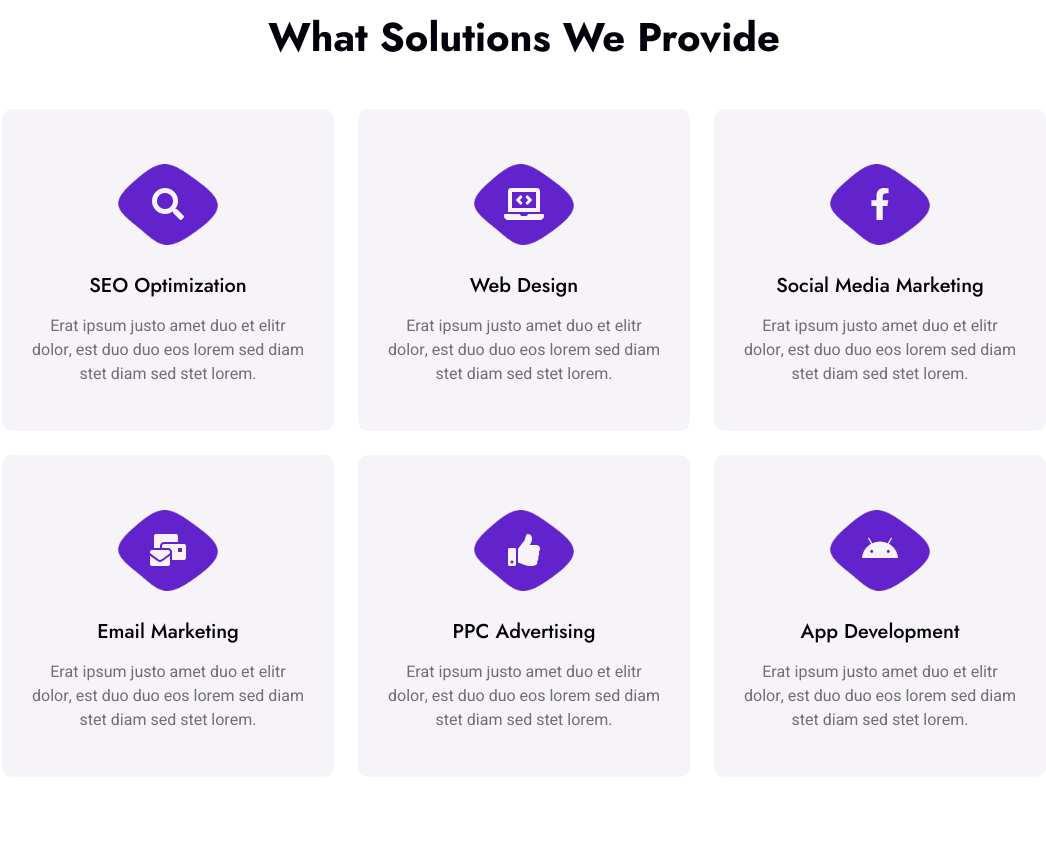
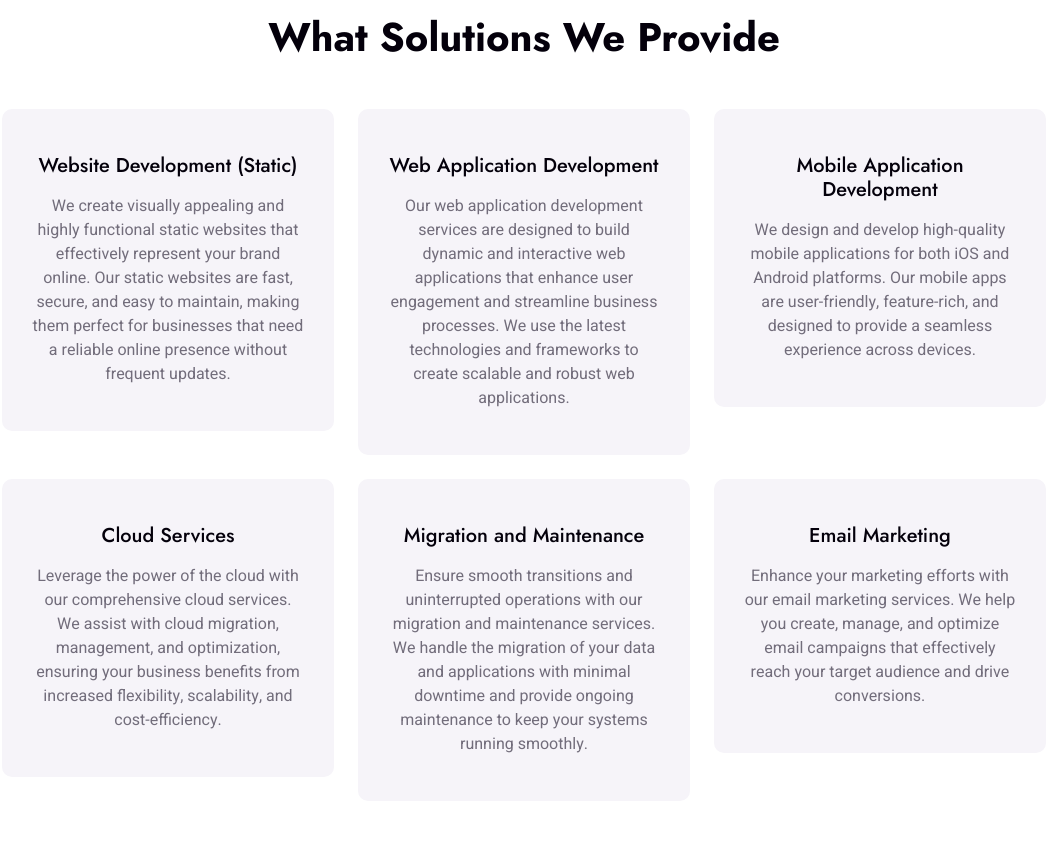
Before and after one commit to solveleap/solveleap-website, a plain HTML site: page index.html in a window 1280 px wide. Shown: the part 2860-3704 px from the top of the page, without its empty margins (116-1162 px from the left). Drawn offline with nearby package versions, Linux system fonts and the light colour scheme.

Commit message:
add services

```diff
--- a/index.html
+++ b/index.html
@@ -211,61 +211,61 @@
                 <div class="row g-4">
                     <div class="col-lg-4 col-md-6 wow fadeInUp" data-wow-delay="0.1s">
                         <div class="service-item d-flex flex-column text-center rounded">
-                            <div class="service-icon flex-shrink-0">
+                            <!-- <div class="service-icon flex-shrink-0">
                                 <i class="fa fa-search fa-2x"></i>
-                            </div>
-                            <h5 class="mb-3">SEO Optimization</h5>
-                            <p class="m-0">Erat ipsum justo amet duo et elitr dolor, est duo duo eos lorem sed diam stet diam sed stet lorem.</p>
+                            </div> -->
+                            <h5 class="mb-3">Website Development (Static)</h5>
+                            <p class="m-0">We create visually appealing and highly functional static websites that effectively represent your brand online. Our static websites are fast, secure, and easy to maintain, making them perfect for businesses that need a reliable online presence without frequent updates.</p>
                             <a class="btn btn-square" href=""><i class="fa fa-arrow-right"></i></a>
                         </div>
                     </div>
                     <div class="col-lg-4 col-md-6 wow fadeInUp" data-wow-delay="0.3s">
                         <div class="service-item d-flex flex-column text-center rounded">
-                            <div class="service-icon flex-shrink-0">
+                            <!-- <div class="service-icon flex-shrink-0">
                                 <i class="fa fa-laptop-code fa-2x"></i>
-                            </div>
-                            <h5 class="mb-3">Web Design</h5>
-                            <p class="m-0">Erat ipsum justo amet duo et elitr dolor, est duo duo eos lorem sed diam stet diam sed stet lorem.</p>
+                            </div> -->
+                            <h5 class="mb-3">Web Application Development</h5>
+                            <p class="m-0">Our web application development services are designed to build dynamic and interactive web applications that enhance user engagement and streamline business processes. We use the latest technologies and frameworks to create scalable and robust web applications.</p>
                             <a class="btn btn-square" href=""><i class="fa fa-arrow-right"></i></a>
                         </div>
                     </div>
                     <div class="col-lg-4 col-md-6 wow fadeInUp" data-wow-delay="0.5s">
                         <div class="service-item d-flex flex-column text-center rounded">
-                            <div class="service-icon flex-shrink-0">
+                            <!-- <div class="service-icon flex-shrink-0">
                                 <i class="fab fa-facebook-f fa-2x"></i>
-                            </div>
-                            <h5 class="mb-3">Social Media Marketing</h5>
-                            <p class="m-0">Erat ipsum justo amet duo et elitr dolor, est duo duo eos lorem sed diam stet diam sed stet lorem.</p>
+                            </div> -->
+                            <h5 class="mb-3"> Mobile Application Development</h5>
+                            <p class="m-0">We design and develop high-quality mobile applications for both iOS and Android platforms. Our mobile apps are user-friendly, feature-rich, and designed to provide a seamless experience across devices.</p>
                             <a class="btn btn-square" href=""><i class="fa fa-arrow-right"></i></a>
                         </div>
                     </div>
                     <div class="col-lg-4 col-md-6 wow fadeInUp" data-wow-delay="0.1s">
                         <div class="service-item d-flex flex-column text-center rounded">
-                            <div class="service-icon flex-shrink-0">
+                            <!-- <div class="service-icon flex-shrink-0">
                                 <i class="fa fa-mail-bulk fa-2x"></i>
-                            </div>
-                            <h5 class="mb-3">Email Marketing</h5>
-                            <p class="m-0">Erat ipsum justo amet duo et elitr dolor, est duo duo eos lorem sed diam stet diam sed stet lorem.</p>
+                            </div> -->
+                            <h5 class="mb-3">Cloud Services</h5>
+                            <p class="m-0">Leverage the power of the cloud with our comprehensive cloud services. We assist with cloud migration, management, and optimization, ensuring your business benefits from increased flexibility, scalability, and cost-efficiency.</p>
                             <a class="btn btn-square" href=""><i class="fa fa-arrow-right"></i></a>
                         </div>
                     </div>
                     <div class="col-lg-4 col-md-6 wow fadeInUp" data-wow-delay="0.3s">
                         <div class="service-item d-flex flex-column text-center rounded">
-                            <div class="service-icon flex-shrink-0">
+                            <!-- <div class="service-icon flex-shrink-0">
                                 <i class="fa fa-thumbs-up fa-2x"></i>
-                            </div>
-                            <h5 class="mb-3">PPC Advertising</h5>
-                            <p class="m-0">Erat ipsum justo amet duo et elitr dolor, est duo duo eos lorem sed diam stet diam sed stet lorem.</p>
+                            </div> -->
+                            <h5 class="mb-3">Migration and Maintenance</h5>
+                            <p class="m-0">Ensure smooth transitions and uninterrupted operations with our migration and maintenance services. We handle the migration of your data and applications with minimal downtime and provide ongoing maintenance to keep your systems running smoothly.</p>
                             <a class="btn btn-square" href=""><i class="fa fa-arrow-right"></i></a>
                         </div>
                     </div>
                     <div class="col-lg-4 col-md-6 wow fadeInUp" data-wow-delay="0.5s">
                         <div class="service-item d-flex flex-column text-center rounded">
-                            <div class="service-icon flex-shrink-0">
+                            <!-- <div class="service-icon flex-shrink-0">
                                 <i class="fab fa-android fa-2x"></i>
-                            </div>
-                            <h5 class="mb-3">App Development</h5>
-                            <p class="m-0">Erat ipsum justo amet duo et elitr dolor, est duo duo eos lorem sed diam stet diam sed stet lorem.</p>
+                            </div> -->
+                            <h5 class="mb-3">Email Marketing</h5>
+                            <p class="m-0">Enhance your marketing efforts with our email marketing services. We help you create, manage, and optimize email campaigns that effectively reach your target audience and drive conversions.</p>
                             <a class="btn btn-square" href=""><i class="fa fa-arrow-right"></i></a>
                         </div>
                     </div>
```
